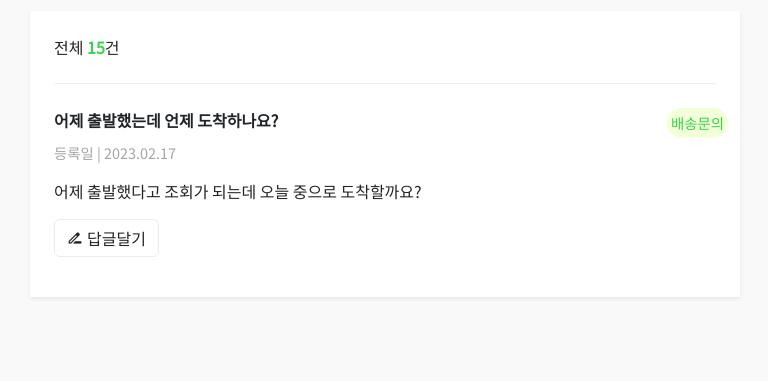
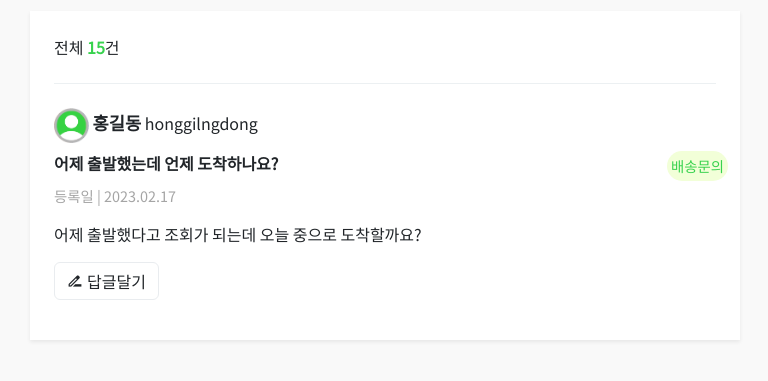
Before and after one commit to KimNamKwang/Holy_moly_Final_view, a plain HTML site: page docs/adminInquiry.html in a window 1280 px wide. Shown: the part 117-498 px from the top of the page, without its empty margins (255-1023 px from the left). Drawn offline with nearby package versions, Linux system fonts and the light colour scheme; a web font is replaced by a local one.

Commit message:
add adminInquiry

```diff
--- a/docs/adminInquiry.html
+++ b/docs/adminInquiry.html
@@ -80,6 +80,17 @@
                     style="border-top: 1px solid rgb(236, 240, 242)"
                   >
                     <div class="row d-flex justify-content-between">
+                      <div class="pb-2">
+                        <img
+                          src="./images/사람아이콘.png"
+                          style="width: 35px"
+                          alt=""
+                        />
+                        <span class="fw-bold" style="font-size: 1.1rem"
+                          >홍길동</span
+                        >
+                        <span>honggilngdong</span>
+                      </div>
                       <div class="col fs-6 fw-bold">
                         어제 출발했는데 언제 도착하나요?
                       </div>
```
Also changed, not shown: docs/images/사람아이콘.png (added).
